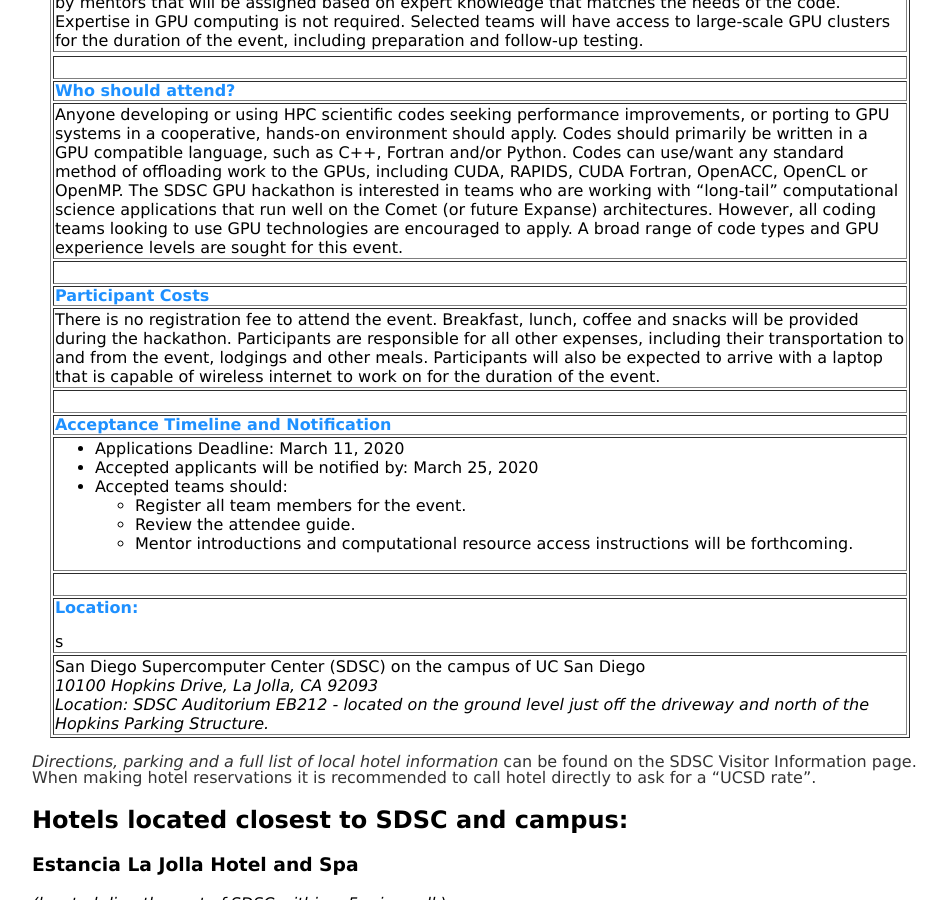
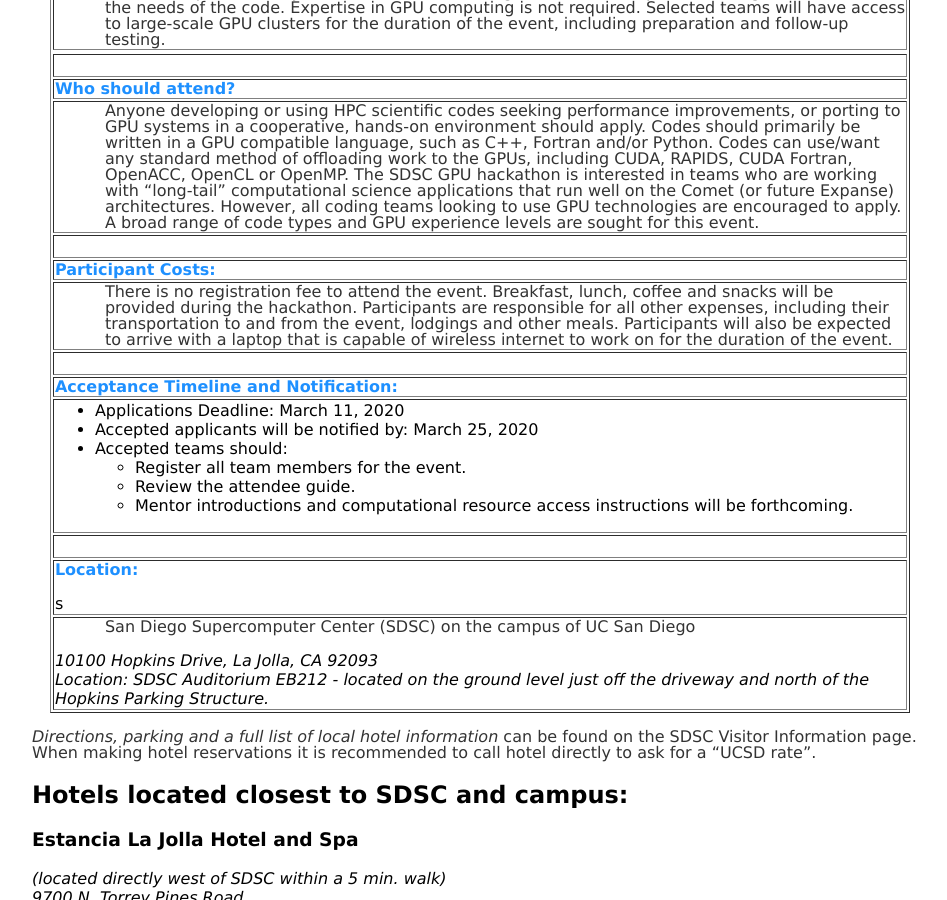
Before and after one commit to sdsc-hpc-training/sdsc-hpc-training.github.io, a Jekyll site: the page built from gpuhackathon/index.html, in a window 1280 px wide and 900 px high, scrolled down 863 px. Shown: the whole window, without its empty margins (160-1107 px from the left). Built offline with Jekyll 4.4.1, drawn with Linux system fonts in a browser that asks for light colours.

Commit message:
updating gpuhack pages

```diff
--- a/gpuhackathon/index.html
+++ b/gpuhackathon/index.html
@@ -36,7 +36,7 @@
   <p class="sectitle">What is the format?</p>
 </td></tr>
 <tr><td align='left' valign='top'>
-    Each code team should consist of 4-6 code developers that together are
+    <p id="paral">Each code team should consist of 4-6 code developers that together are
     intimately knowledgeable of the code. If a team proposal consists
     of a suite of applications, no more than two applications should
     be sent to the hackathon. For each individual code, at least 2 people
@@ -44,14 +44,14 @@
     assigned based on expert knowledge that matches the needs of the code.
     Expertise in GPU computing is not required.
     Selected teams will have access to large-scale GPU clusters
-    for the duration of the event, including preparation and follow-up testing.
+    for the duration of the event, including preparation and follow-up testing.</p>
   </td><tr>
     <tr><td align='left' valign='top'>&nbsp; </td></tr>
 <tr><td align='left' valign='top'>
     <p class="sectitle">Who should attend?</p>
   </td></tr>
   <tr><td align='left' valign='top'>
-    Anyone developing or using HPC scientific codes seeking performance
+    <p id="paral">Anyone developing or using HPC scientific codes seeking performance
     improvements, or porting to GPU systems in a cooperative, hands-on
     environment should apply. Codes should primarily be written in a GPU
     compatible language, such as C++, Fortran and/or Python.
@@ -61,24 +61,24 @@
     “long-tail” computational science applications that run well on the
     Comet (or future Expanse) architectures. However, all coding teams
     looking to use GPU technologies are encouraged to apply. A broad
-    range of code types and GPU experience levels are sought for this event.
+    range of code types and GPU experience levels are sought for this event.</p>
   </td></tr>
   <tr><td align='left' valign='top'> &nbsp; </td></tr>
   <tr><td align='left' valign='top'>
-      <p class="sectitle">Participant Costs</p>
+      <p class="sectitle">Participant Costs:</p>
   </td></tr>
   <tr><td align='left' valign='top'>
-    There is no registration fee to attend the event. Breakfast,
+    <p id="paral">There is no registration fee to attend the event. Breakfast,
     lunch, coffee and snacks will be provided during the hackathon.
     Participants are responsible for all other expenses, including
     their transportation to and from the event, lodgings and other
     meals. Participants will also be expected to arrive with a
     laptop that is capable of wireless internet to work on for
-    the duration of the event.
+    the duration of the event.</p>
   </td></tr>
   <tr><td align='left' valign='top'>&nbsp;  </td></tr>
 <tr><td align='left' valign='top'>
-      <p class="sectitle">Acceptance Timeline and Notification</p>
+      <p class="sectitle">Acceptance Timeline and Notification:</p>
   </td></tr>
   <tr><td align='left' valign='top'>
     <ul>
@@ -97,13 +97,14 @@
       <p class="sectitle">Location:</p>s
   </td></tr>
   <tr><td align='left' valign='top'>
-    San Diego Supercomputer Center (SDSC) on the campus of UC San Diego<br>
+    <p id="paral"> San Diego Supercomputer Center (SDSC) on the campus of UC San Diego
     <address class="">
     10100 Hopkins Drive, La Jolla, CA 92093<br>
     Location: SDSC Auditorium EB212 - located on
     the ground level just off the driveway and north of the
     Hopkins Parking Structure.<br>
   </address>
+  </p>
 </td></tr>
 </table>
 
```
